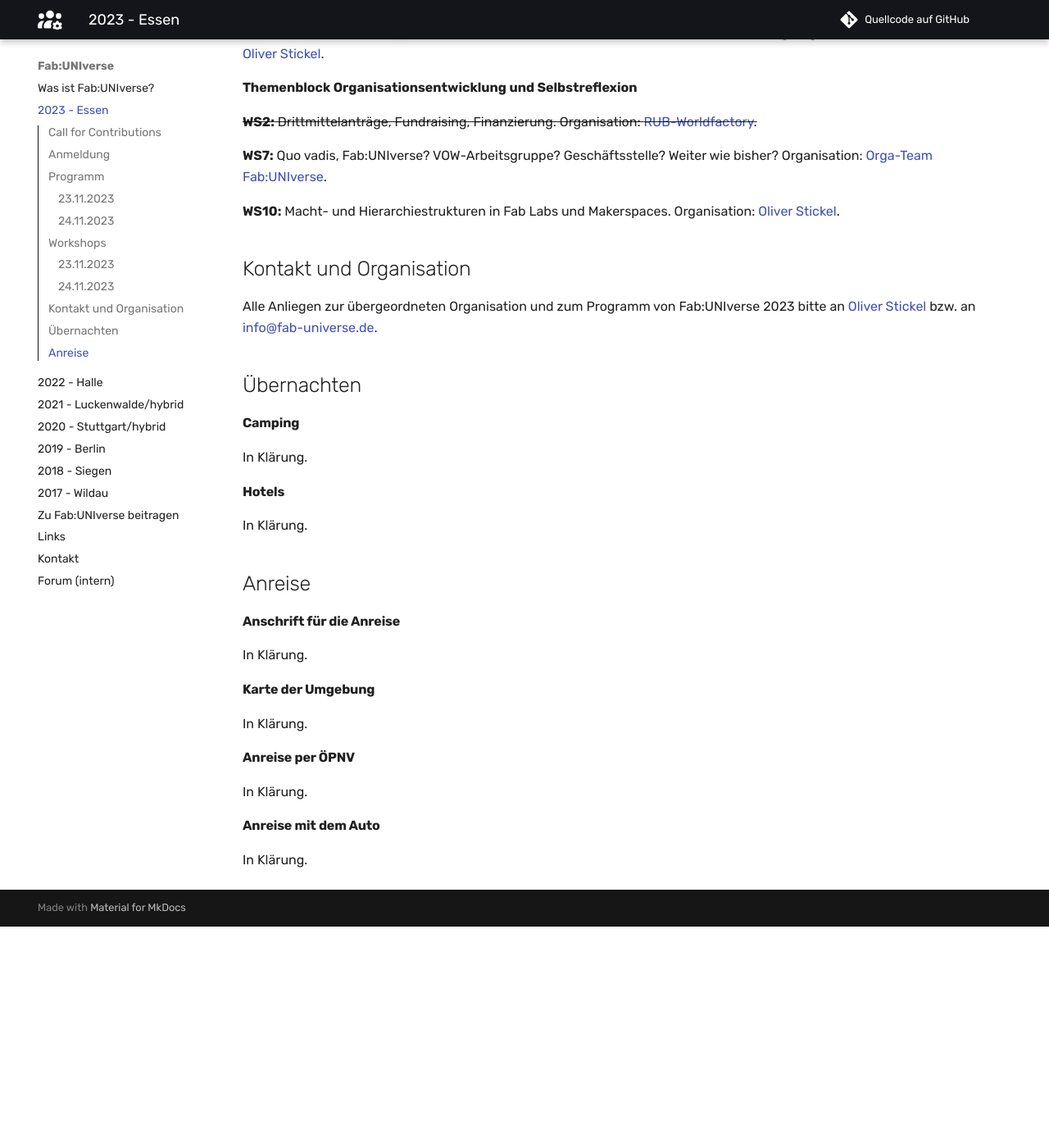
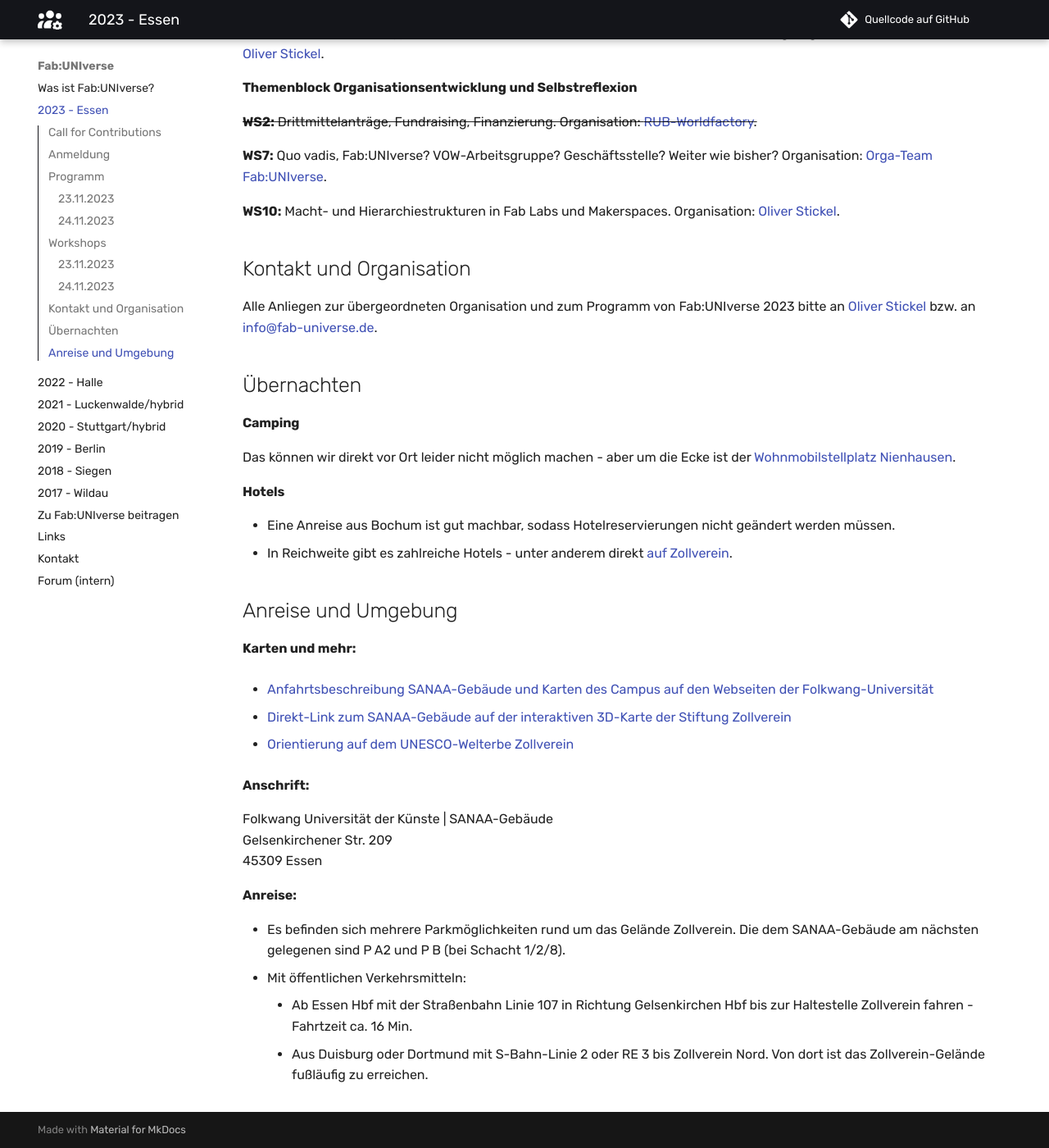
Before and after one commit to fabuniverse/website, an MkDocs documentation site: the page built from docs/2023.md, in a window 1280 px wide and 1400 px high, scrolled down 2322 px. Shown: the whole window at 82% size. Built offline with MkDocs 1.6.1 and Material for MkDocs 9.7.7, drawn with Linux system fonts in a browser that asks for light colours; comment, search, counter and statistics services are not loaded; before the commit the page ends 3452 px from its top, so only the background shows below that.

Commit message:
Update 2023.md

```diff
--- a/docs/2023.md
+++ b/docs/2023.md
@@ -109,26 +109,33 @@ Alle Anliegen zur übergeordneten Organisation und zum Programm von Fab:UNIverse
 
 #### Camping
 
-In Klärung.
+Das können wir direkt vor Ort leider nicht möglich machen - aber um die Ecke ist der [Wohnmobilstellplatz Nienhausen](https://nienhausen.de/index.php/revierpark/wohnmobilstellplatz).
 
 #### Hotels
 
-In Klärung.
+- Eine Anreise aus Bochum ist gut machbar, sodass Hotelreservierungen nicht geändert werden müssen.
+- In Reichweite gibt es zahlreiche Hotels - unter anderem direkt [auf Zollverein](https://www.zollverein.de/besuch-planen/essentrinken/designhotel-mit-bergbauatmosphaere/).
 
-## Anreise
+## Anreise und Umgebung
 
-#### Anschrift für die Anreise
+**Karten und mehr:**
 
-In Klärung.
+- [Anfahrtsbeschreibung SANAA-Gebäude und Karten des Campus auf den Webseiten der Folkwang-Universität](https://www.folkwang-uni.de/home/hochschule/ueber-folkwang/campus/campus-zollverein-fachbereich-gestaltung/sanaa-gebaeude-zollverein#c139836)
 
-#### Karte der Umgebung
+- [Direkt-Link zum SANAA-Gebäude auf der interaktiven 3D-Karte der Stiftung Zollverein](https://www.zollverein.de/orientierungsplan/#/location/4ad79340-fe67-11ea-a0c4-23c06d3eeaab/51.4881082686326/7.047740135596655/70/-42/19)
 
-In Klärung.
+- [Orientierung auf dem UNESCO-Welterbe Zollverein](https://www.zollverein.de/besuch-planen/gelaendeplan/)
 
-#### Anreise per ÖPNV
 
-In Klärung.
+**Anschrift:**
 
-#### Anreise mit dem Auto
+Folkwang Universität der Künste | SANAA-Gebäude
+Gelsenkirchener Str. 209
+45309 Essen
 
-In Klärung.
+**Anreise:**
+
+- Es befinden sich mehrere Parkmöglichkeiten rund um das Gelände Zollverein. Die dem SANAA-Gebäude am nächsten gelegenen sind P A2 und P B (bei Schacht 1/2/8).
+- Mit öffentlichen Verkehrsmitteln:
+    - Ab Essen Hbf mit der Straßenbahn Linie 107 in Richtung Gelsenkirchen Hbf bis zur Haltestelle Zollverein fahren - Fahrtzeit ca. 16 Min.
+    - Aus Duisburg oder Dortmund mit S-Bahn-Linie 2 oder RE 3 bis Zollverein Nord. Von dort ist das Zollverein-Gelände fußläufig zu erreichen.
```
